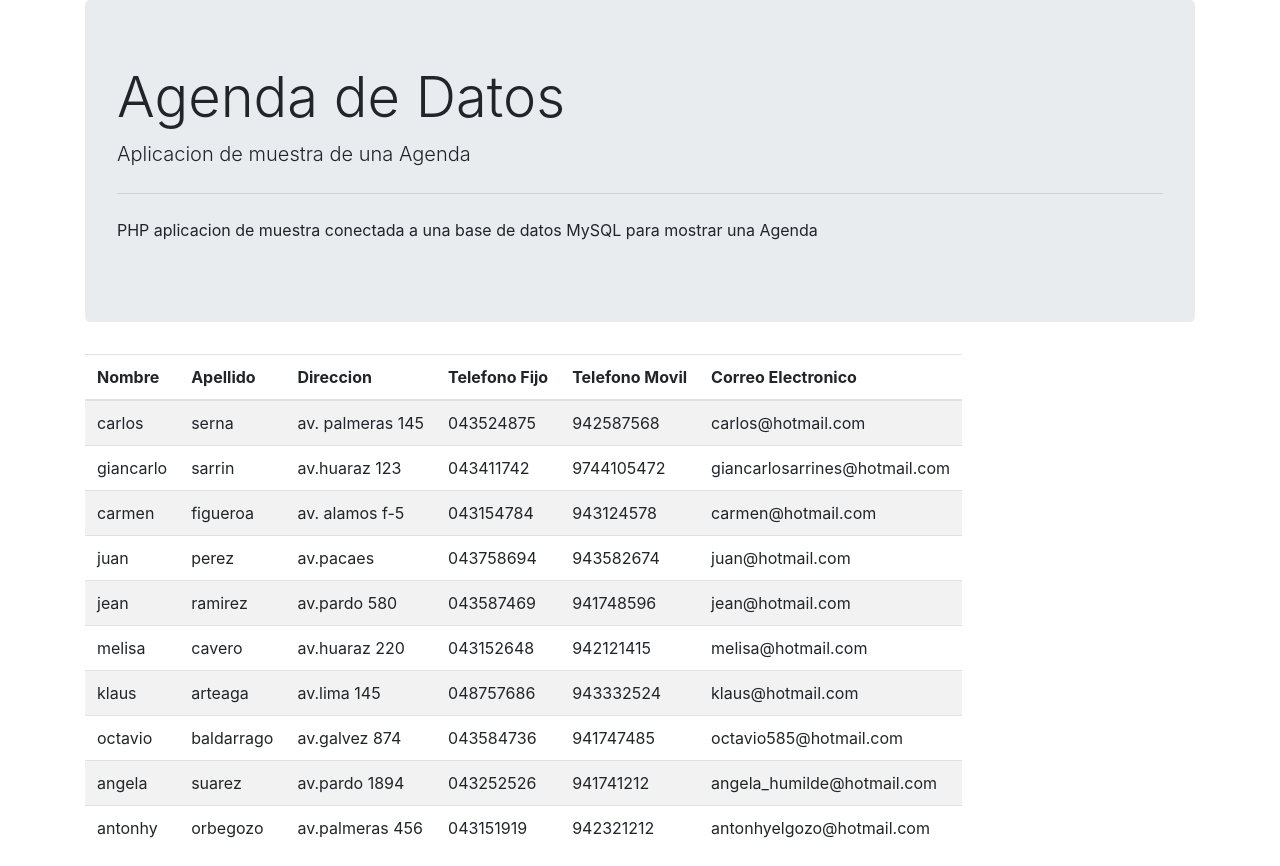
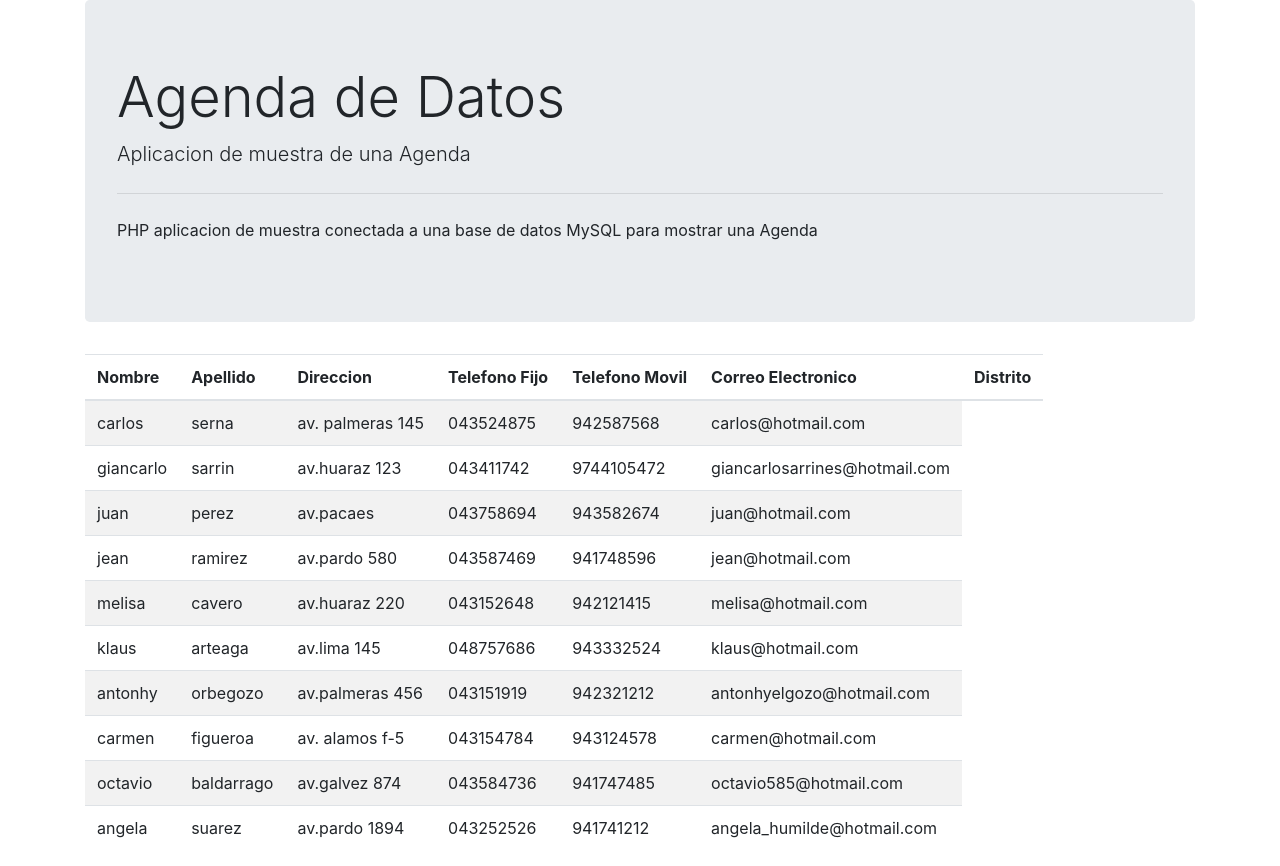
Before and after one commit to joselynjl1/basededatos, a PHP site: page / in a window 1280 px wide. Run offline with PHP 8.4, Linux system fonts and the light colour scheme; data comes from the database, SQL or seed files in the repository.

Commit message:
Update index.php

```diff
--- a/index.php
+++ b/index.php
@@ -22,6 +22,7 @@
           <th>Telefono Fijo</th>
           <th>Telefono Movil</th>
           <th>Correo Electronico</th>
+          <th>Distrito</th>
 
         </tr>
       </thead>
@@ -30,7 +31,9 @@
 
         $conexion = mysqli_connect(getenv('MYSQL_HOST'), getenv('MYSQL_USER'), getenv('MYSQL_PASSWORD'), "BASEDATOS");
 
-        $cadenaSQL = "select * from agenda";
+$cadenaSQL = "SELECT agenda.nombre, agenda.apellido, agenda.direccion, agenda.telefijo, agenda.telefmovi, agenda.email, distrito.nombred
+FROM agenda
+INNER JOIN distrito ON agenda.codigodis = distrito.codigodis";
         $resultado = mysqli_query($conexion, $cadenaSQL);
 
         while ($fila = mysqli_fetch_object($resultado)) {
```
